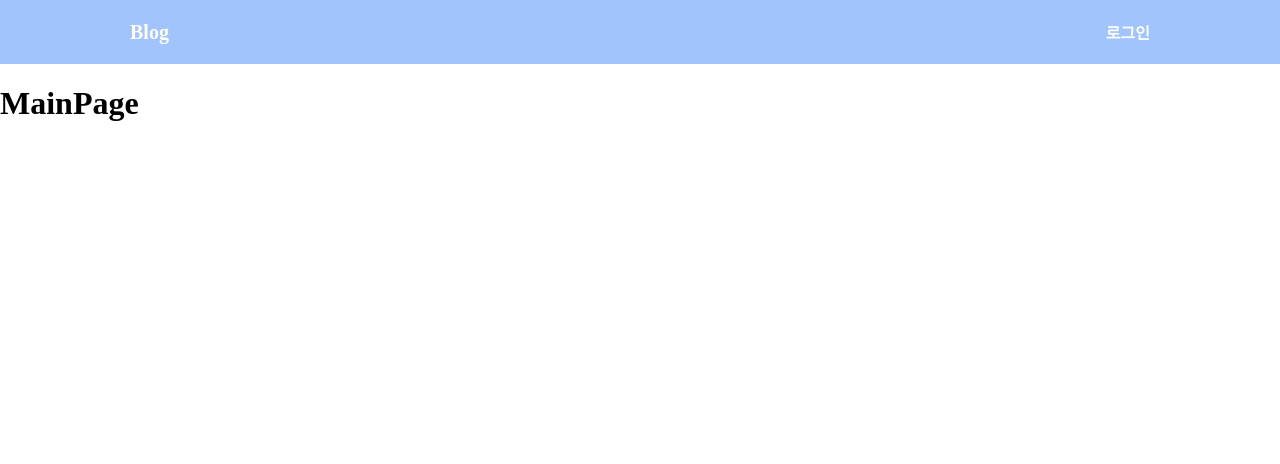
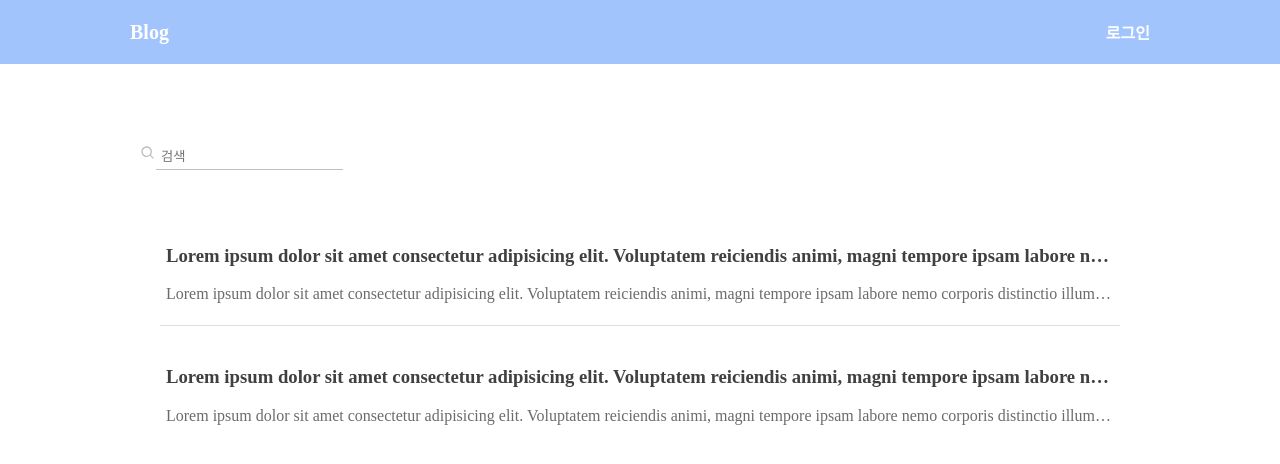
Before and after one commit to yepark98/blog, a React (Create React App) app: page / in a window 1280 px wide. Shown: the top 464 px of the page. Built offline with nearby package versions, Linux system fonts and the light colour scheme.

Commit message:
메인 화면 구현

```diff
--- a/package.json
+++ b/package.json
@@ -8,6 +8,7 @@
     "@testing-library/user-event": "^13.5.0",
     "react": "^18.2.0",
     "react-dom": "^18.2.0",
+    "react-icons": "^4.8.0",
     "react-router-dom": "^6.8.2",
     "react-scripts": "5.0.1",
     "styled-components": "^5.3.8",
--- /dev/null
+++ b/src/components/ListItem.jsx
@@ -0,0 +1,39 @@
+import React from "react";
+import styles from "./ListItem.module.css";
+
+const ListItem = () => {
+  return (
+    <>
+      <li className={styles.listItem}>
+        <h3 className={styles.title}>
+          Lorem ipsum dolor sit amet consectetur adipisicing elit. Voluptatem
+          reiciendis animi, magni tempore ipsam labore nemo corporis distinctio
+          illum excepturi debitis, id hic autem laborum deserunt dolorem vitae
+          accusamus possimus!
+        </h3>
+        <p className={styles.content}>
+          Lorem ipsum dolor sit amet consectetur adipisicing elit. Voluptatem
+          reiciendis animi, magni tempore ipsam labore nemo corporis distinctio
+          illum excepturi debitis, id hic autem laborum deserunt dolorem vitae
+          accusamus possimus!
+        </p>
+      </li>
+      <li className={styles.listItem}>
+        <h3 className={styles.title}>
+          Lorem ipsum dolor sit amet consectetur adipisicing elit. Voluptatem
+          reiciendis animi, magni tempore ipsam labore nemo corporis distinctio
+          illum excepturi debitis, id hic autem laborum deserunt dolorem vitae
+          accusamus possimus!
+        </h3>
+        <p className={styles.content}>
+          Lorem ipsum dolor sit amet consectetur adipisicing elit. Voluptatem
+          reiciendis animi, magni tempore ipsam labore nemo corporis distinctio
+          illum excepturi debitis, id hic autem laborum deserunt dolorem vitae
+          accusamus possimus!
+        </p>
+      </li>
+    </>
+  );
+};
+
+export default ListItem;
--- /dev/null
+++ b/src/components/ListItem.module.css
@@ -0,0 +1,26 @@
+.listItem {
+  text-align: left;
+  padding: 6px;
+  margin: 0 20px 15px;
+  border-bottom: 1px solid #dedede;
+  cursor: pointer;
+}
+
+.listItem:last-child {
+  border: none;
+}
+
+.title {
+  font-weight: 800;
+  color: #404040;
+  overflow: hidden;
+  text-overflow: ellipsis;
+  white-space: nowrap;
+}
+
+.content {
+  color: #6b6b6b;
+  overflow: hidden;
+  text-overflow: ellipsis;
+  white-space: nowrap;
+}
--- a/src/components/MainPage.jsx
+++ b/src/components/MainPage.jsx
@@ -1,10 +1,17 @@
 import React from "react";
+import styles from "./MainPage.module.css";
+
+import SearchBar from "./SearchBar";
+import ListItem from "./ListItem";
 
 const MainPage = () => {
   return (
-    <div>
-      <h1>MainPage</h1>
-    </div>
+    <section className={styles.container}>
+      <SearchBar />
+      <ul className={styles.list}>
+        <ListItem />
+      </ul>
+    </section>
   );
 };
 
--- /dev/null
+++ b/src/components/MainPage.module.css
@@ -0,0 +1,11 @@
+.container {
+  margin-top: 80px;
+}
+
+.list {
+  padding: 0;
+  margin: 0 auto;
+  max-width: 1000px;
+  min-height: 400px;
+  list-style: none;
+}
--- /dev/null
+++ b/src/components/SearchBar.jsx
@@ -0,0 +1,31 @@
+import React, { useState } from "react";
+import { Link } from "react-router-dom";
+import styles from "./SearchBar.module.css";
+import { BiSearch } from "react-icons/bi";
+
+const SearchBar = () => {
+  const [login, setLogin] = useState(false);
+
+  const handleChangeText = () => {};
+
+  return (
+    <div className={styles.container}>
+      <div className={styles.search}>
+        <BiSearch className={styles.searchIcon} />
+        <input
+          type="text"
+          placeholder="검색"
+          className={styles.input}
+          onChange={handleChangeText}
+        />
+      </div>
+      {login && (
+        <Link to="/create">
+          <button className={styles.button}>글 쓰기</button>
+        </Link>
+      )}
+    </div>
+  );
+};
+
+export default SearchBar;
--- /dev/null
+++ b/src/components/SearchBar.module.css
@@ -0,0 +1,31 @@
+.container {
+  display: flex;
+  justify-content: space-between;
+  margin: 0 auto 50px;
+  padding: 0 10px;
+  max-width: 1000px;
+}
+
+.searchIcon {
+  cursor: pointer;
+  color: #c0c0c0;
+}
+
+.input {
+  padding: 5px;
+  border: none;
+  border-bottom: 1px solid #c0c0c0;
+}
+
+.input:focus {
+  outline: none;
+}
+
+.button {
+  padding: 0 10px;
+  height: 30px;
+  cursor: pointer;
+  border: none;
+  color: #ffffff;
+  background-color: #a9cdfc;
+}
```
Also changed, not shown: 1 other file (tests, documents, lock files or other folders).
